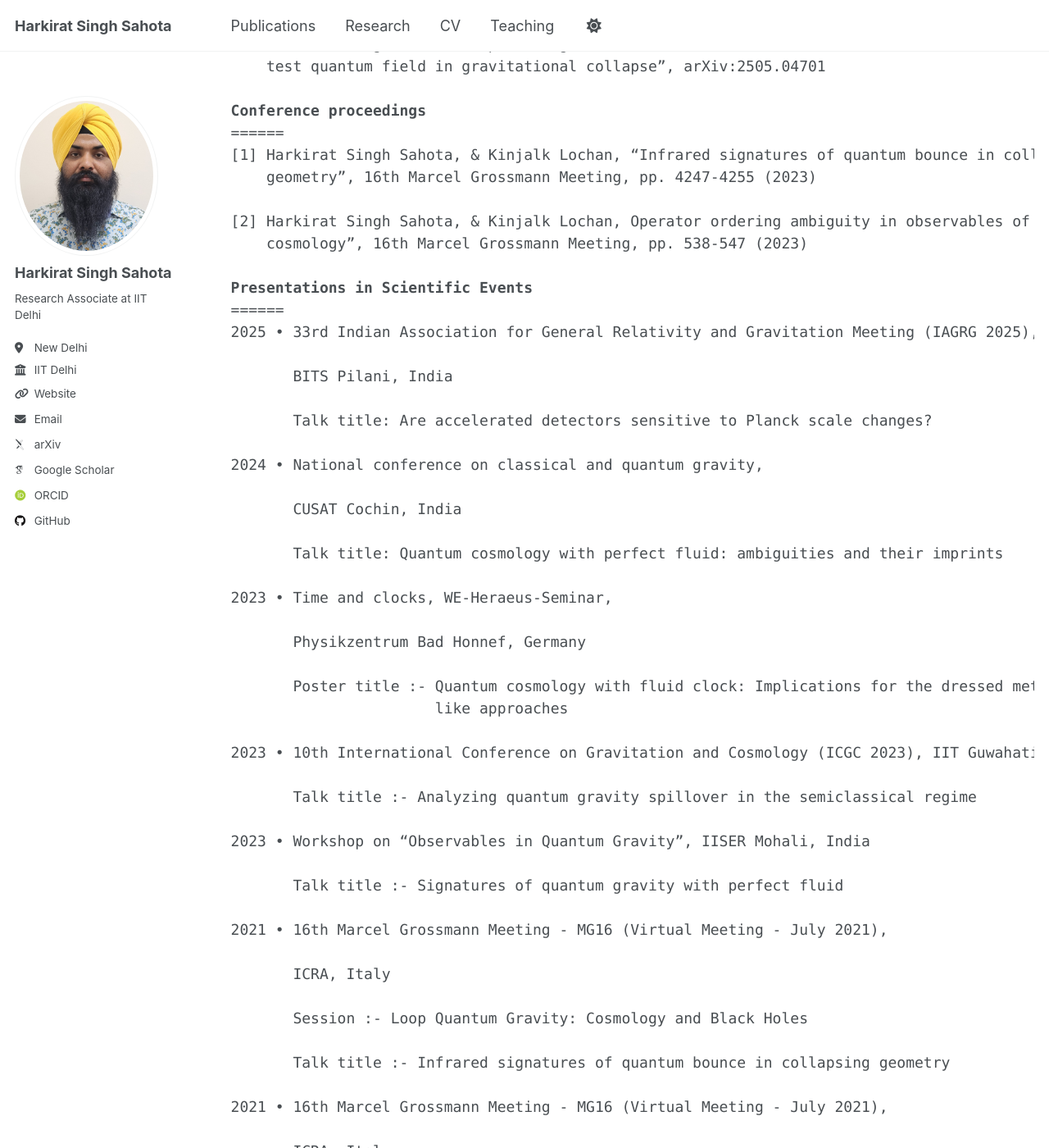
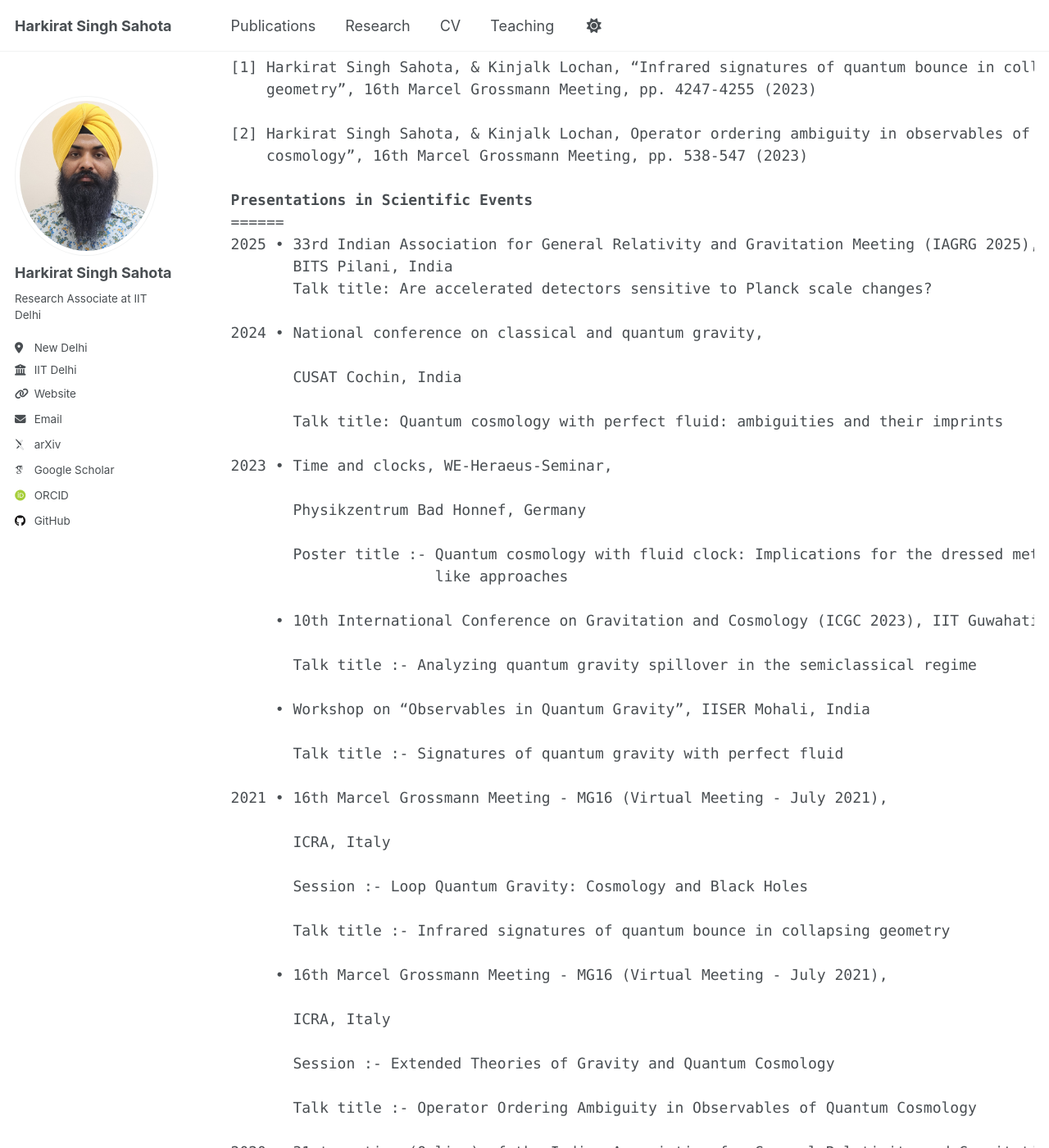
Before and after one commit to harkiratss/harkiratss.github.io, a Jekyll site: the page built from _pages/cv.md, in a window 1280 px wide and 1400 px high, scrolled down 1400 px. Shown: the whole window at 82% size. Built offline with Jekyll 4.4.1, drawn with Linux system fonts in a browser that asks for light colours; some web fonts are replaced; some of the changed text lies outside the part shown.

Commit message:
Update cv.md

```diff
--- a/_pages/cv.md
+++ b/_pages/cv.md
@@ -13,17 +13,17 @@ redirect_from:
 <strong>Education</strong>
 ======
 * Ph.D in Department of Physical Sciences, IISER Mohali, 2024
-     Thesis title: Quantum gravity with perfect fluid: ambiguities and their imprints <br />
-     Supervisor: Kinjalk Lochan <br />
+     Thesis title: Quantum gravity with perfect fluid: ambiguities and their imprints
+     Supervisor: Kinjalk Lochan
 * M.Sc. in Department of Physics, Panjab University, Chandigarh, India, 2017
 * B.Sc. in JCDAV College, Dasuya, Punjab, India
 
 <strong>Work experience</strong>
 ======
 * 2024--Present: Research Associate
-   * Department of Physics <br />
-     IIT Delhi <br />
-     Supervisor: Suprit Singh <br />
+   * Department of Physics
+     IIT Delhi
+     Supervisor: Suprit Singh
 
 <strong>Publications</strong>
 ======
@@ -66,8 +66,8 @@ redirect_from:
 
 <strong>Presentations in Scientific Events</strong>
 ======
-2025 • 33rd Indian Association for General Relativity and Gravitation Meeting (IAGRG 2025), <br />
-       BITS Pilani, India <br />
+2025 • 33rd Indian Association for General Relativity and Gravitation Meeting (IAGRG 2025),
+       BITS Pilani, India
        Talk title: Are accelerated detectors sensitive to Planck scale changes?
 
 2024 • National conference on classical and quantum gravity, <br />
@@ -79,10 +79,10 @@ redirect_from:
        Poster title :- Quantum cosmology with fluid clock: Implications for the dressed metric-
                        like approaches
 
-2023 • 10th International Conference on Gravitation and Cosmology (ICGC 2023), IIT Guwahati, India <br />
+     • 10th International Conference on Gravitation and Cosmology (ICGC 2023), IIT Guwahati, India <br />
        Talk title :- Analyzing quantum gravity spillover in the semiclassical regime
 
-2023 • Workshop on “Observables in Quantum Gravity”, IISER Mohali, India <br />
+     • Workshop on “Observables in Quantum Gravity”, IISER Mohali, India <br />
        Talk title :- Signatures of quantum gravity with perfect fluid
 
 2021 • 16th Marcel Grossmann Meeting - MG16 (Virtual Meeting - July 2021), <br />
@@ -90,7 +90,7 @@ redirect_from:
        Session :- Loop Quantum Gravity: Cosmology and Black Holes <br />
        Talk title :- Infrared signatures of quantum bounce in collapsing geometry
 
-2021 • 16th Marcel Grossmann Meeting - MG16 (Virtual Meeting - July 2021), <br />
+     • 16th Marcel Grossmann Meeting - MG16 (Virtual Meeting - July 2021), <br />
        ICRA, Italy <br />
        Session :- Extended Theories of Gravity and Quantum Cosmology <br />
        Talk title :- Operator Ordering Ambiguity in Observables of Quantum Cosmology
```
Also changed, not shown: other parts of _pages/cv.md (+1 -1 lines).
